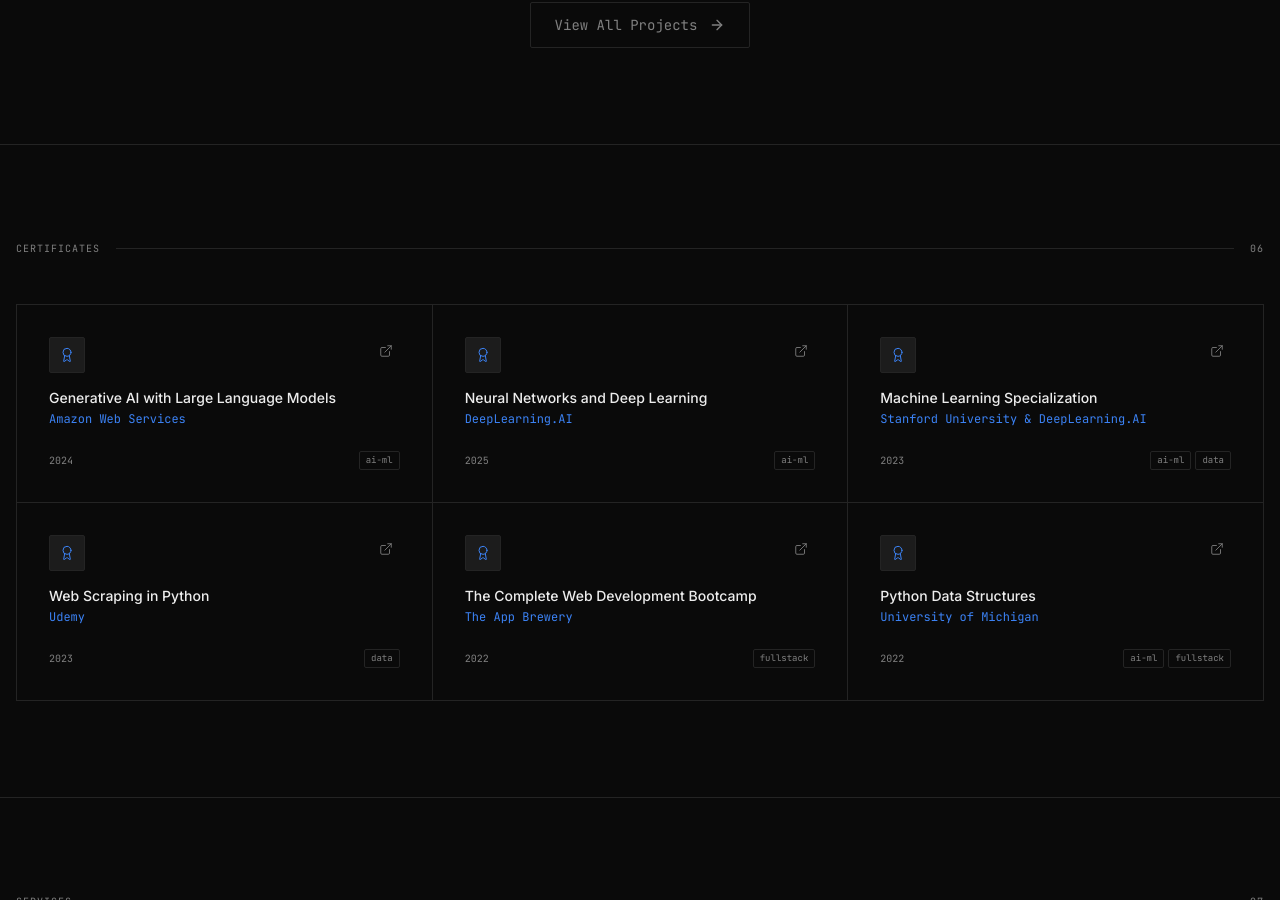
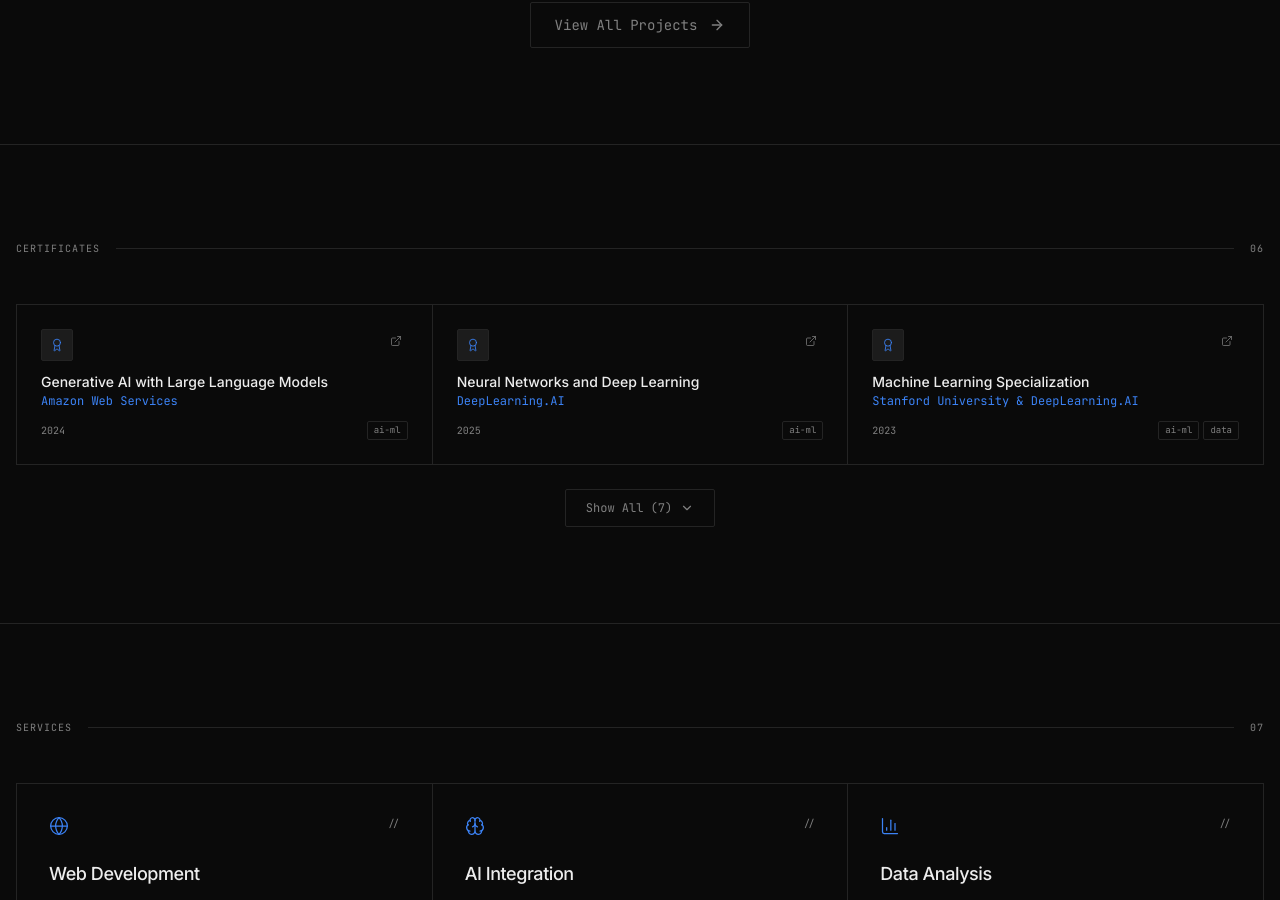
Before and after one commit to Viraj-Mavani/portfolio, a Next.js app: page / in a window 1280 px wide. Shown: the part 4062-4962 px from the top of the page. Built offline with nearby package versions, Linux system fonts and the light colour scheme.

Commit message:
updated data redirection

```diff
--- a/src/components/certificates-section.tsx
+++ b/src/components/certificates-section.tsx
@@ -1,58 +1,16 @@
-import { Award, ExternalLink } from "lucide-react"
+"use client"
 
-const certificates = [
-  {
-    title: "Generative AI with Large Language Models",
-    issuer: "Amazon Web Services",
-    date: "2024",
-    credentialUrl: "#",
-    modes: ["ai-ml"],
-  },
-  {
-    title: "Neural Networks and Deep Learning",
-    issuer: "DeepLearning.AI",
-    date: "2025",
-    credentialUrl: "https://www.linkedin.com/redir/redirect/?url=https%3A%2F%2Fwww.coursera.org%2Faccount%2Faccomplishments%2Fcertificate%2FG47R9OJCYUM1&urlhash=WMGG&isSdui=true&lipi=urn%3Ali%3Apage%3Ad_flagship3_profile_view_base_certifications_details%3B4MZPrNvgQuG7NWAMorUL7g%3D%3D",
-    modes: ["ai-ml"],
-  },
-  {
-    title: "Machine Learning Specialization",
-    issuer: "Stanford University & DeepLearning.AI",
-    date: "2023",
-    credentialUrl: "https://www.linkedin.com/redir/redirect/?url=https%3A%2F%2Fwww.coursera.org%2Faccount%2Faccomplishments%2Fspecialization%2Fcertificate%2F33GHJ2QY82KX&urlhash=7cWX&isSdui=true&lipi=urn%3Ali%3Apage%3Ad_flagship3_profile_view_base_certifications_details%3B4MZPrNvgQuG7NWAMorUL7g%3D%3D",
-    modes: ["ai-ml", "data"],
-  },
-  {
-    title: "Web Scraping in Python",
-    issuer: "Udemy",
-    date: "2023",
-    credentialUrl: "https://www.udemy.com/certificate/UC-67d9a135-be8f-43a4-b9e9-10f2ede5e3e3/",
-    modes: ["data"],
-  },
-  {
-    title: "The Complete Web Development Bootcamp",
-    issuer: "The App Brewery",
-    date: "2022",
-    credentialUrl: "https://www.linkedin.com/redir/redirect/?url=https%3A%2F%2Fwww.udemy.com%2Fcertificate%2FUC-9779c93d-77bd-4610-ad4d-2e815b0a382c%2F&urlhash=h-sJ&isSdui=true&lipi=urn%3Ali%3Apage%3Ad_flagship3_profile_view_base_certifications_details%3B4MZPrNvgQuG7NWAMorUL7g%3D%3D",
-    modes: ["fullstack"],
-  },
-  {
-    title: "Python Data Structures",
-    issuer: "University of Michigan",
-    date: "2022",
-    credentialUrl: "https://coursera.org/share/ee17983586c604634839c77d9bca134e",
-    modes: ["ai-ml", "fullstack"],
-  },
-  // {
-  //   title: "Programming Fundamentals",
-  //   issuer: "Duke University",
-  //   date: "2020",
-  //   credentialUrl: "https://coursera.org/share/ba053d3229601521dd958d7c66b4c974",
-  //   modes: ["fullstack"],
-  // },
-]
+import { useState } from "react"
+import { Award, ExternalLink, ChevronDown, ChevronUp } from "lucide-react"
+import { certificates } from "@/lib/data"
+
+const INITIAL_COUNT = 3
 
 export function CertificatesSection() {
+  const [expanded, setExpanded] = useState(false)
+  const visible = expanded ? certificates : certificates.slice(0, INITIAL_COUNT)
+  const hasMore = certificates.length > INITIAL_COUNT
+
   return (
     <section id="certificates" className="border-t border-border" aria-labelledby="certificates-heading">
       <div className="mx-auto max-w-7xl px-4 py-16 lg:py-24">
@@ -70,14 +28,14 @@
         <h2 id="certificates-heading" className="sr-only">Certificates</h2>
 
         <div className="grid gap-px border border-border bg-border md:grid-cols-2 lg:grid-cols-3">
-          {certificates.map((cert) => (
+          {visible.map((cert) => (
             <div
               key={cert.title}
-              className="group flex flex-col gap-4 bg-background p-8 transition-colors hover:bg-card"
+              className="group flex flex-col gap-3 bg-background p-6 transition-colors hover:bg-card"
             >
               <div className="flex items-start justify-between">
-                <div className="flex h-9 w-9 items-center justify-center rounded-sm border border-border bg-secondary text-primary transition-colors group-hover:bg-primary group-hover:text-primary-foreground">
-                  <Award className="h-4 w-4" strokeWidth={1.5} />
+                <div className="flex h-8 w-8 items-center justify-center rounded-sm border border-border bg-secondary text-primary transition-colors group-hover:bg-primary group-hover:text-primary-foreground">
+                  <Award className="h-3.5 w-3.5" strokeWidth={1.5} />
                 </div>
                 {cert.credentialUrl && (
                   <a
@@ -85,14 +43,14 @@
                     target="_blank"
                     rel="noopener noreferrer"
                     aria-label={`View ${cert.title} credential`}
-                    className="flex h-7 w-7 items-center justify-center rounded-sm text-muted-foreground transition-colors hover:text-foreground"
+                    className="flex h-6 w-6 items-center justify-center rounded-sm text-muted-foreground transition-colors hover:text-foreground"
                   >
-                    <ExternalLink className="h-3.5 w-3.5" strokeWidth={1.5} />
+                    <ExternalLink className="h-3 w-3" strokeWidth={1.5} />
                   </a>
                 )}
               </div>
 
-              <div className="flex flex-col gap-1">
+              <div className="flex flex-col gap-0.5">
                 <h3 className="text-sm font-medium leading-tight text-foreground">
                   {cert.title}
                 </h3>
@@ -101,7 +59,7 @@
                 </span>
               </div>
 
-              <div className="mt-auto flex items-center justify-between pt-2">
+              <div className="mt-auto flex items-center justify-between">
                 <span className="font-mono text-[10px] text-muted-foreground">
                   {cert.date}
                 </span>
@@ -119,6 +77,25 @@
             </div>
           ))}
         </div>
+
+        {/* Expand/Collapse button */}
+        {hasMore && (
+          <div className="mt-6 flex justify-center">
+            <button
+              onClick={() => setExpanded((prev) => !prev)}
+              className="group inline-flex items-center gap-2 rounded-sm border border-border px-5 py-2.5 font-mono text-xs text-muted-foreground transition-all hover:border-primary hover:text-foreground"
+              aria-expanded={expanded}
+              aria-controls="certificates-grid"
+            >
+              {expanded ? "Show Less" : `Show All (${certificates.length})`}
+              {expanded ? (
+                <ChevronUp className="h-3.5 w-3.5 transition-transform group-hover:-translate-y-0.5" />
+              ) : (
+                <ChevronDown className="h-3.5 w-3.5 transition-transform group-hover:translate-y-0.5" />
+              )}
+            </button>
+          </div>
+        )}
       </div>
     </section>
   )
--- a/src/components/projects-section.tsx
+++ b/src/components/projects-section.tsx
@@ -1,39 +1,6 @@
 import { Github, ExternalLink, ArrowRight } from "lucide-react"
-
-const projects = [
-  {
-    title: "Aerospace Part Tracking System",
-    description:
-      "Developed secure system features focusing on scalability and performance, implementing JWT-based authentication for stakeholder security. Engineered real-time data synchronization APIs and middleware using Azure ServiceBus to connect disparate stakeholders. Collaborated on backend architectural design, ensuring high availability and seamless integration of blockchain components for data immutability.",
-    tags: [ ".NET Core", "AngularJS", "PostgreSQL", "Azure DevOps", "Azure ServiceBus", "Blockchain"],
-    live: "https://www.skythread.aero/solution/overview",
-    mode: ["fullstack"],
-  },
-  {
-    title: "Distributed Web Scraper (MPI)",
-    description:
-      "Engineered a distributed scraper using MPI for parallelism to efficiently handle large-scale data extraction. Integrated modular scheduling and checkpointing to ensure high reliability and deduplication across multi-process runs.",
-    tags: ["Python", "Message Passing Interface", "mpi4py", "CloudScraper", "Distributed Computing", "Parallel Programming"],
-    github: "https://github.com/Viraj-Mavani/DistributedWebScraper",
-    mode: ["data", "webscraping"],
-  },
-  {
-    title: "ML-Powered Taxi Fare Prediction",
-    description:
-      "Implemented an ML-based prediction system using LightGBM, achieving an R^2 score of 83.9%. Developed a Docker-based pipeline to automate data extraction from map images, streamlining the ingestion of travel features.",
-    tags: ["Python", "LightGBM", "Docker", "XGBoost", "Scikit-learn"],
-    github: "https://github.com/Viraj-Mavani/ML-Powered-Taxi-Fare-Prediction-using-Docker",
-    mode: ["ai-ml", "data"],
-  },
-  {
-    title: "Web Scraping Automation for Business Registries",
-    description:
-      "Developed 15+ Python-based web scraping systems targeting dynamic business registry websites across various regions. Each extracting millions of data points for international client, handling JavaScript rendering, pagination, and utilized reverse engineering techniques to bypass anti-scraping with 99.9% uptime. Post-processed large datasets for deduplication, formatting, and export to CSV/JSON.",
-    tags: ["Python", "Selenium", "Scrapy", "BeautifulSoup", "Docker"],
-    live: "https://www.upwork.com/freelancers/~0100fa5d569b04d18d?p=1927504018187304960",
-    mode: ["data", "webscraping"],
-  },
-]
+import { projects } from "@/lib/data"
+import Link from "next/link"
 
 export function ProjectsSection() {
   return (
@@ -53,7 +20,7 @@
         <h2 id="projects-heading" className="sr-only">Projects</h2>
 
         <div className="grid gap-4 md:grid-cols-2">
-          {projects.map((project, index) => (
+          {projects.slice(0, 4).map((project, index) => (
             <div
               key={project.title}
               className="group relative flex flex-col gap-5 rounded-md border border-border bg-card p-8 transition-colors hover:border-primary/30"
@@ -62,7 +29,7 @@
               <div className="flex items-start justify-between">
                 <div className="flex flex-col gap-1">
                   <span className="font-mono text-[10px] tracking-widest text-muted-foreground uppercase">
-                    project_{String(index + 1).padStart(2, "0")}
+                    project_{String(index + 1).padStart(2, "0")} / brief description
                   </span>
                   <h3 className="text-lg font-medium text-foreground">
                     {project.title}
@@ -94,9 +61,9 @@
                 </div>
               </div>
 
-              {/* Description */}
+              {/* Brief Description */}
               <p className="text-sm leading-relaxed text-muted-foreground">
-                {project.description}
+                {project.brief}
               </p>
 
               {/* Tags */}
```
